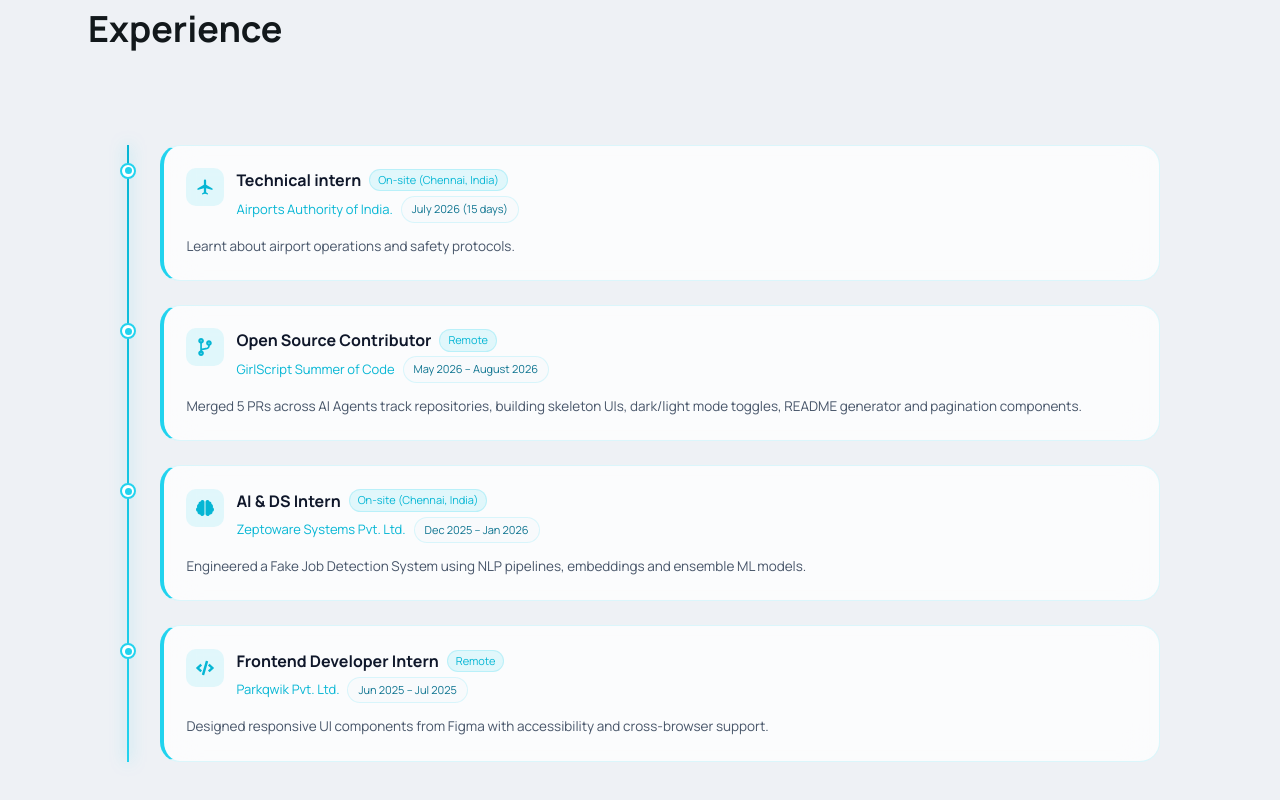
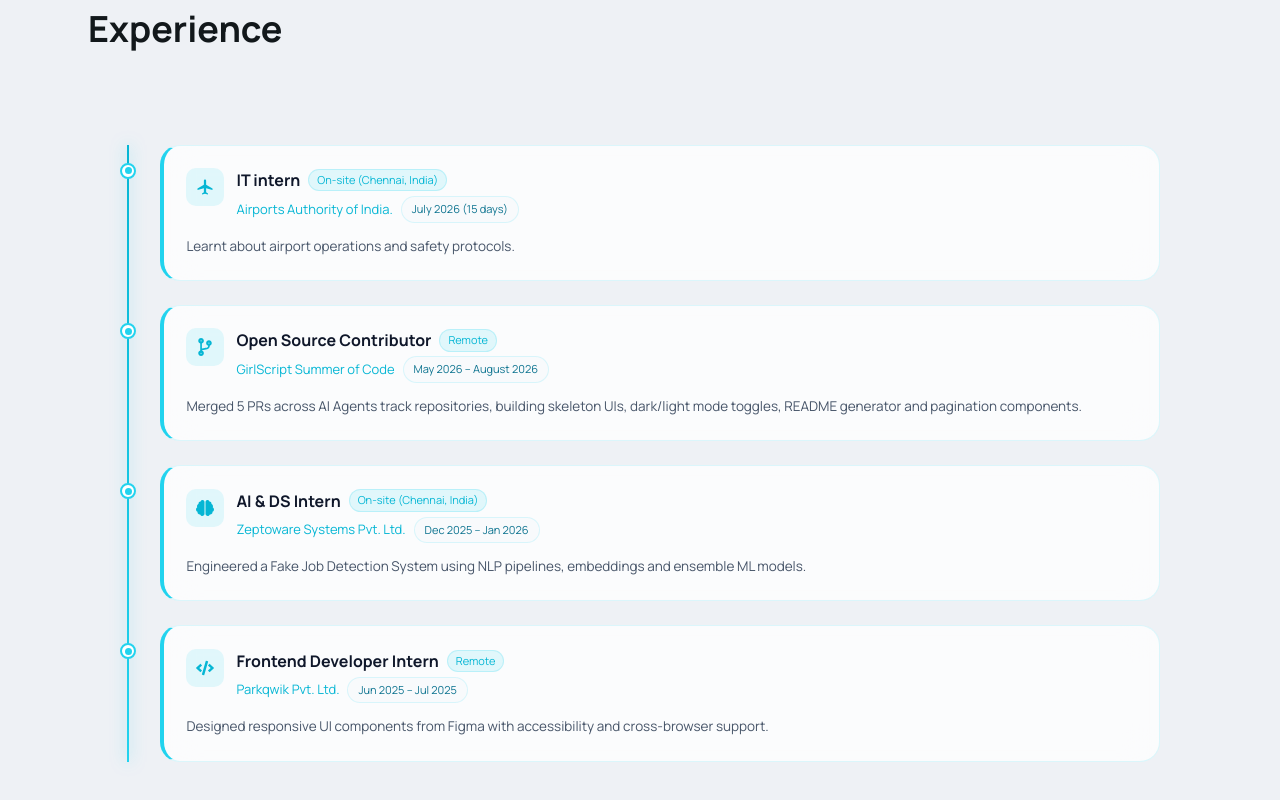
Before and after one commit to PojashriJM/PojashriJM_Portfolio, a Next.js app: page / in a window 1280 px wide. Shown: the part 1831-2631 px from the top of the page. Built offline with nearby package versions, Linux system fonts and the light colour scheme.

Commit message:
Made changes in experience section

```diff
--- a/components/Experience.jsx
+++ b/components/Experience.jsx
@@ -2,7 +2,7 @@
 import { FaCodeBranch, FaBrain, FaCode, FaChartLine } from "react-icons/fa";
 import { MdLocalAirport } from "react-icons/md";
 const experiences = [
-  {id:1,role:"Technical intern",company:"Airports Authority of India.",date:"July 2026 (15 days)",badge:"On-site (Chennai, India)",description:"Learnt about airport operations and safety protocols.",icon:MdLocalAirport},
+  {id:1,role:"IT intern",company:"Airports Authority of India.",date:"July 2026 (15 days)",badge:"On-site (Chennai, India)",description:"Learnt about airport operations and safety protocols.",icon:MdLocalAirport},
   {id:2,role:"Open Source Contributor",company:"GirlScript Summer of Code",date:"May 2026 – August 2026",badge:"Remote",description:"Merged 5 PRs across AI Agents track repositories, building skeleton UIs, dark/light mode toggles, README generator and pagination components.",icon:FaCodeBranch},
   {id:3,role:"AI & DS Intern",company:"Zeptoware Systems Pvt. Ltd.",date:"Dec 2025 – Jan 2026",badge:"On-site (Chennai, India)",description:"Engineered a Fake Job Detection System using NLP pipelines, embeddings and ensemble ML models.",icon:FaBrain},
   {id:4,role:"Frontend Developer Intern",company:"Parkqwik Pvt. Ltd.",date:"Jun 2025 – Jul 2025",badge:"Remote",description:"Designed responsive UI components from Figma with accessibility and cross-browser support.",icon:FaCode},
```
